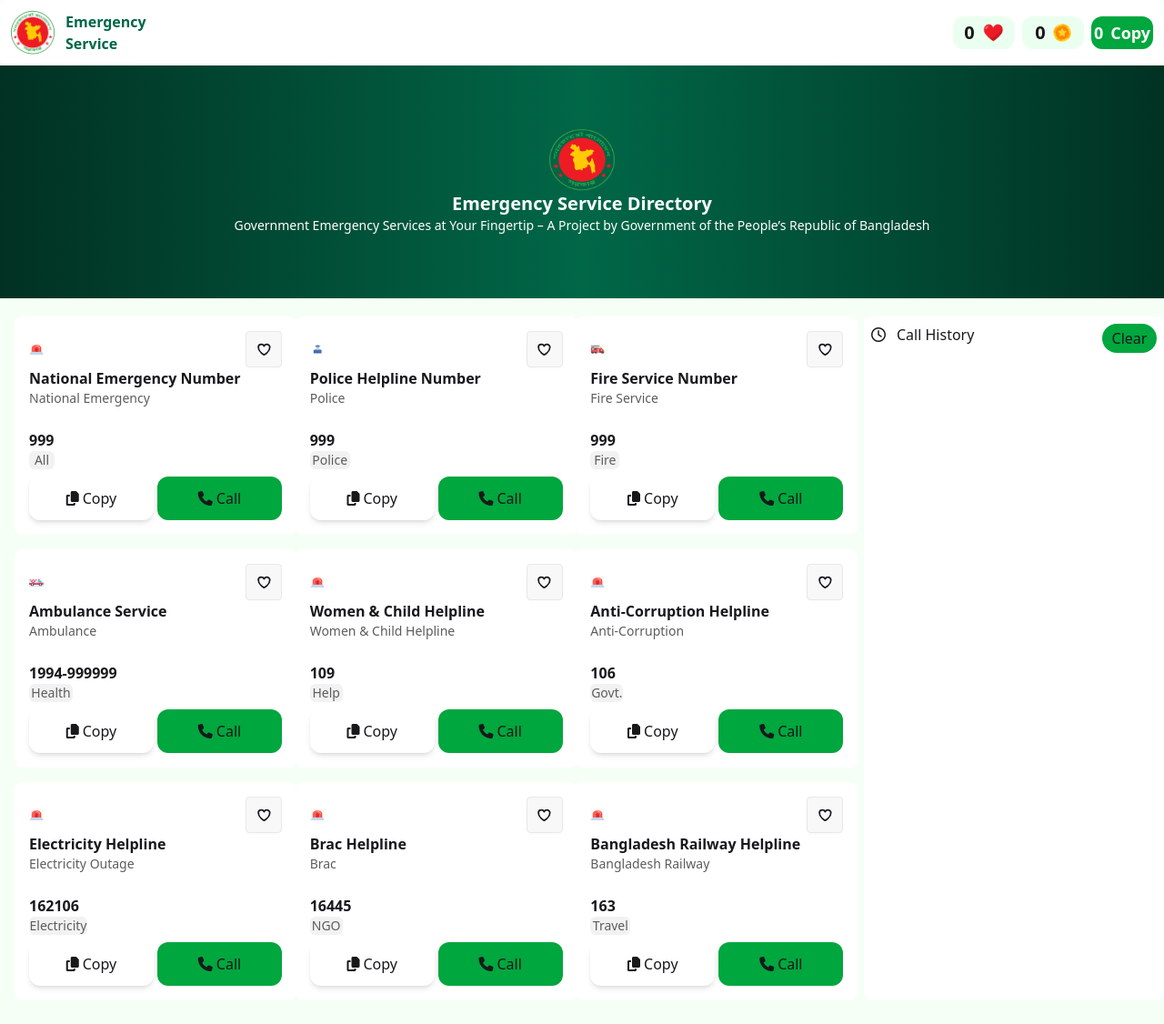
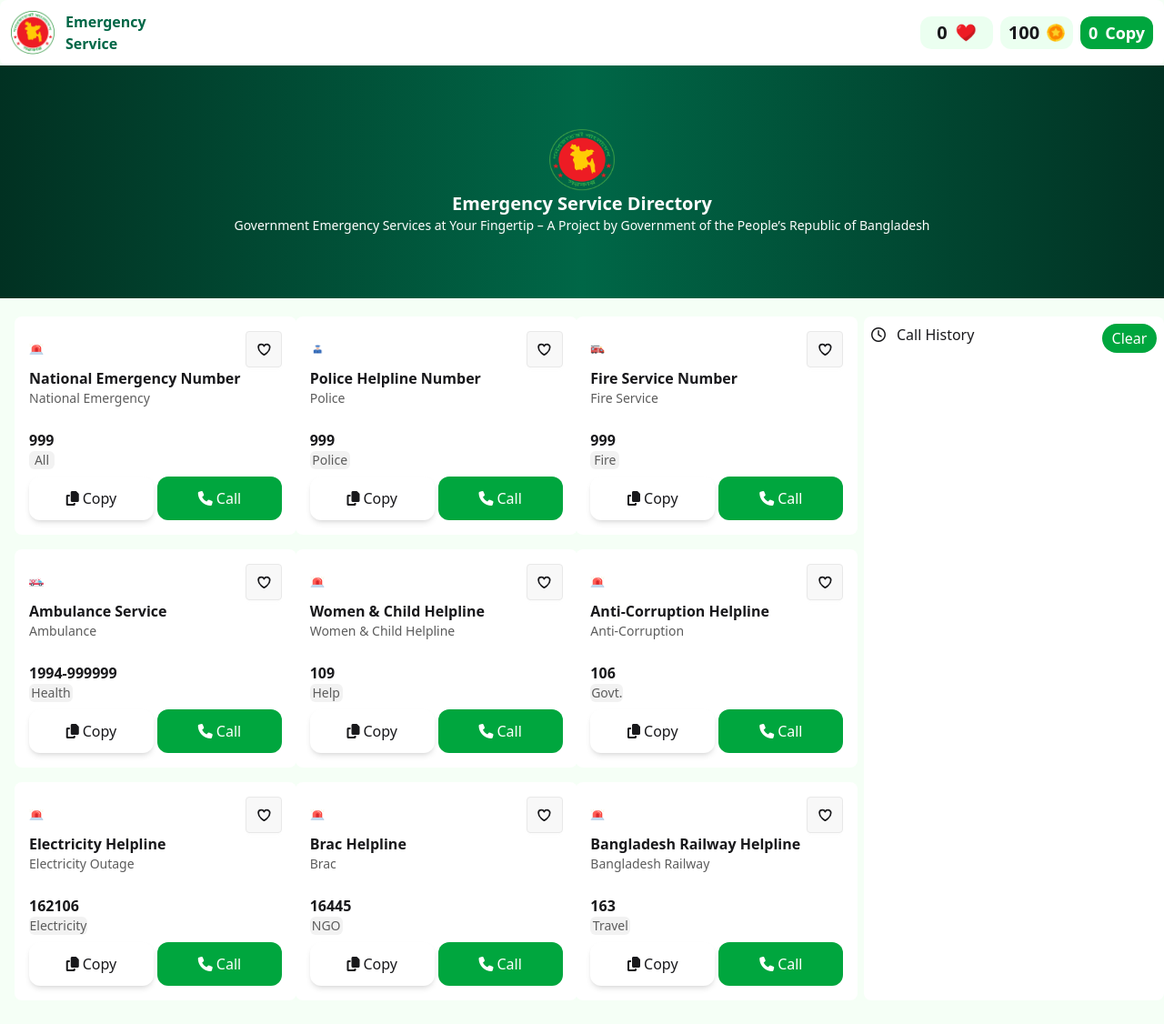
Before and after one commit to SOFIUL-AZAM/emergency-hotline, a plain HTML site: page index.html in a window 1280 px wide. Shown: the whole page at 91% size. Drawn offline with nearby package versions, Linux system fonts and the light colour scheme.

Commit message:
design update any section

```diff
--- a/index.html
+++ b/index.html
@@ -29,17 +29,17 @@
 
 
             <div class="flex gap-2">
-                <div class="flex justify-center items-center gap-2 w-17 h-9 bg-[#41ff6b1a] rounded-xl p-4">
+                <div class="flex justify-center items-center gap-2 w-20 h-9 bg-[#41ff6b1a] rounded-xl p-4">
                     <h1 class="font-bold text-xl">0</h1>
                     <img class="w-6 h-6" src="./assets/heart.png" alt="">
                 </div>
 
-                <div class="flex justify-center items-center gap-2 w-17 h-9 bg-[#41ff6b1a] rounded-xl p-4">
-                    <h1 class="font-bold text-xl">0</h1>
+                <div class="flex justify-center items-center gap-2 w-20 h-9 bg-[#41ff6b1a] rounded-xl p-4">
+                    <h1 class="font-bold text-xl">100</h1>
                     <img class="w-6 h-5" src="./assets/coin.png" alt="">
                 </div>
 
-                <div class="flex justify-center items-center gap-2 w-17 h-9 bg-[#00a63e] rounded-xl p-4">
+                <div class="flex justify-center items-center gap-2 w-20 h-9 bg-[#00a63e] rounded-xl p-4">
                     <h1 class="font-bold text-lg text-white">0</h1>
                     <h1 class="font-bold text-lg text-white">Copy</h1>
                 </div>
@@ -71,12 +71,12 @@
                     <h2 class="font-bold">999</h2>
                     <p class="bg-[#f2f2f2] rounded-md w-7 text-center text-[#5c5c5c] text-sm">All</p>
                     <div class="flex gap-1 mt-2">
-                        <button class="flex justify-center items-center gap-1 p-3 rounded-[12px] shadow-md bg-white w-[155px]">
-                           <i class="fa-solid fa-copy"></i>
+                        <button class="flex justify-center items-center gap-1 p-3 rounded-[12px] shadow-md bg-white w-[155px] hover:bg-gray-200">
+                           <i class="fa-solid fa-copy "></i>
                            <p>Copy</p>
                         </button>
 
-                        <button class="flex justify-center items-center gap-1 p-3 rounded-[12px] bg-[#00a63e] w-[155px]">
+                        <button class="flex justify-center items-center gap-1 p-3 rounded-[12px] bg-[#00a63e] w-[155px] text-white hover:bg-green-700">
                            <i class="fa-solid fa-phone"></i>
                            <p>Call</p>
                         </button>
@@ -98,12 +98,12 @@
                     <h2 class="font-bold">999</h2>
                     <p class="bg-[#f2f2f2] rounded-md w-11 text-center text-[#5c5c5c] text-sm">Police</p>
                     <div class="flex gap-1 mt-2">
-                        <button class="flex justify-center items-center gap-1 p-3 rounded-[12px] shadow-md bg-white w-[155px]">
+                        <button class="flex justify-center items-center gap-1 p-3 rounded-[12px] shadow-md bg-white w-[155px] hover:bg-gray-300">
                            <i class="fa-solid fa-copy"></i>
                            <p>Copy</p>
                         </button>
 
-                        <button class="flex justify-center items-center gap-1 p-3 rounded-[12px] bg-[#00a63e] w-[155px]">
+                        <button class="flex justify-center items-center gap-1 p-3 rounded-[12px] bg-[#00a63e] w-[155px] text-white hover:bg-green-700">
                            <i class="fa-solid fa-phone"></i>
                            <p>Call</p>
                         </button>
@@ -125,12 +125,12 @@
                     <h2 class="font-bold">999</h2>
                     <p class="bg-[#f2f2f2] rounded-md w-8 text-center text-[#5c5c5c] text-sm">Fire</p>
                     <div class="flex gap-1 mt-2">
-                        <button class="flex justify-center items-center gap-1 p-3 rounded-[12px] shadow-md bg-white w-[155px]">
+                        <button class="flex justify-center items-center gap-1 p-3 rounded-[12px] shadow-md bg-white w-[155px] hover:bg-gray-300">
                            <i class="fa-solid fa-copy"></i>
                            <p>Copy</p>
                         </button>
 
-                        <button class="flex justify-center items-center gap-1 p-3 rounded-[12px] bg-[#00a63e] w-[155px]">
+                        <button class="flex justify-center items-center gap-1 p-3 rounded-[12px] bg-[#00a63e] w-[155px] text-white hover:bg-green-700">
                            <i class="fa-solid fa-phone"></i>
                            <p>Call</p>
                         </button>
@@ -152,12 +152,12 @@
                     <h2 class="font-bold">1994-999999</h2>
                     <p class="bg-[#f2f2f2] rounded-md w-12 text-center text-[#5c5c5c] text-sm">Health</p>
                     <div class="flex gap-1 mt-2">
-                        <button class="flex justify-center items-center gap-1 p-3 rounded-[12px] shadow-md bg-white w-[155px]">
+                        <button class="flex justify-center items-center gap-1 p-3 rounded-[12px] shadow-md bg-white w-[155px]  hover:bg-gray-300">
                            <i class="fa-solid fa-copy"></i>
                            <p>Copy</p>
                         </button>
 
-                        <button class="flex justify-center items-center gap-1 p-3 rounded-[12px] bg-[#00a63e] w-[155px]">
+                        <button class="flex justify-center items-center gap-1 p-3 rounded-[12px] bg-[#00a63e] w-[155px] text-white hover:bg-green-700">
                            <i class="fa-solid fa-phone"></i>
                            <p>Call</p>
                         </button>
@@ -179,12 +179,12 @@
                     <h2 class="font-bold">109</h2>
                     <p class="bg-[#f2f2f2] rounded-md w-9 text-center text-[#5c5c5c] text-sm">Help</p>
                     <div class="flex gap-1 mt-2">
-                        <button class="flex justify-center items-center gap-1 p-3 rounded-[12px] shadow-md bg-white w-[155px]">
+                        <button class="flex justify-center items-center gap-1 p-3 rounded-[12px] shadow-md bg-white w-[155px]  hover:bg-gray-300">
                            <i class="fa-solid fa-copy"></i>
                            <p>Copy</p>
                         </button>
 
-                        <button class="flex justify-center items-center gap-1 p-3 rounded-[12px] bg-[#00a63e] w-[155px]">
+                        <button class="flex justify-center items-center gap-1 p-3 rounded-[12px] bg-[#00a63e] w-[155px] text-white hover:bg-green-700">
                            <i class="fa-solid fa-phone"></i>
                            <p>Call</p>
                         </button>
@@ -206,12 +206,12 @@
                     <h2 class="font-bold">106</h2>
                     <p class="bg-[#f2f2f2] rounded-md w-9 text-center text-[#5c5c5c] text-sm">Govt.</p>
                     <div class="flex gap-1 mt-2">
-                        <button class="flex justify-center items-center gap-1 p-3 rounded-[12px] shadow-md bg-white w-[155px]">
+                        <button class="flex justify-center items-center gap-1 p-3 rounded-[12px] shadow-md bg-white w-[155px]  hover:bg-gray-300">
                            <i class="fa-solid fa-copy"></i>
                            <p>Copy</p>
                         </button>
 
-                        <button class="flex justify-center items-center gap-1 p-3 rounded-[12px] bg-[#00a63e] w-[155px]">
+                        <button class="flex justify-center items-center gap-1 p-3 rounded-[12px] bg-[#00a63e] w-[155px] text-white hover:bg-green-700">
                            <i class="fa-solid fa-phone"></i>
                            <p>Call</p>
                         </button>
@@ -233,12 +233,12 @@
                     <h2 class="font-bold">162106</h2>
                     <p class="bg-[#f2f2f2] rounded-md w-16 text-center text-[#5c5c5c] text-sm">Electricity</p>
                     <div class="flex gap-1 mt-2">
-                        <button class="flex justify-center items-center gap-1 p-3 rounded-[12px] shadow-md bg-white w-[155px]">
+                        <button class="flex justify-center items-center gap-1 p-3 rounded-[12px] shadow-md bg-white w-[155px]  hover:bg-gray-300">
                            <i class="fa-solid fa-copy"></i>
                            <p>Copy</p>
                         </button>
 
-                        <button class="flex justify-center items-center gap-1 p-3 rounded-[12px] bg-[#00a63e] w-[155px]">
+                        <button class="flex justify-center items-center gap-1 p-3 rounded-[12px] bg-[#00a63e] w-[155px] text-white hover:bg-green-700">
                            <i class="fa-solid fa-phone"></i>
                            <p>Call</p>
                         </button>
@@ -260,12 +260,12 @@
                     <h2 class="font-bold">16445</h2>
                     <p class="bg-[#f2f2f2] rounded-md w-9 text-center text-[#5c5c5c] text-sm">NGO</p>
                     <div class="flex gap-1 mt-2">
-                        <button class="flex justify-center items-center gap-1 p-3 rounded-[12px] shadow-md bg-white w-[155px]">
+                        <button class="flex justify-center items-center gap-1 p-3 rounded-[12px] shadow-md bg-white w-[155px]  hover:bg-gray-300">
                            <i class="fa-solid fa-copy"></i>
                            <p>Copy</p>
                         </button>
 
-                        <button class="flex justify-center items-center gap-1 p-3 rounded-[12px] bg-[#00a63e] w-[155px]">
+                        <button class="flex justify-center items-center gap-1 p-3 rounded-[12px] bg-[#00a63e] w-[155px] text-white hover:bg-green-700">
                            <i class="fa-solid fa-phone"></i>
                            <p>Call</p>
                         </button>
@@ -287,12 +287,12 @@
                     <h2 class="font-bold">163</h2>
                     <p class="bg-[#f2f2f2] rounded-md w-11 text-center text-[#5c5c5c] text-sm">Travel</p>
                     <div class="flex gap-1 mt-2">
-                        <button class="flex justify-center items-center gap-1 p-3 rounded-[12px] shadow-md bg-white w-[155px]">
+                        <button class="flex justify-center items-center gap-1 p-3 rounded-[12px] shadow-md bg-white w-[155px]  hover:bg-gray-300">
                            <i class="fa-solid fa-copy"></i>
                            <p>Copy</p>
                         </button>
 
-                        <button class="flex justify-center items-center gap-1 p-3 rounded-[12px] bg-[#00a63e] w-[155px]">
+                        <button class="flex justify-center items-center gap-1 p-3 rounded-[12px] bg-[#00a63e] w-[155px] text-white hover:bg-green-700">
                            <i class="fa-solid fa-phone"></i>
                            <p>Call</p>
                         </button>
@@ -307,7 +307,7 @@
                     <i class="fa-regular fa-clock"></i>
                     <h2>Call History</h2>
                 </div>
-                <button class="bg-[#00a63e] rounded-2xl w-15 h-8">
+                <button class="bg-[#00a63e] rounded-2xl w-15 h-8 text-white hover:bg-green-700">
                     Clear
                 </button>
              </div>
```
